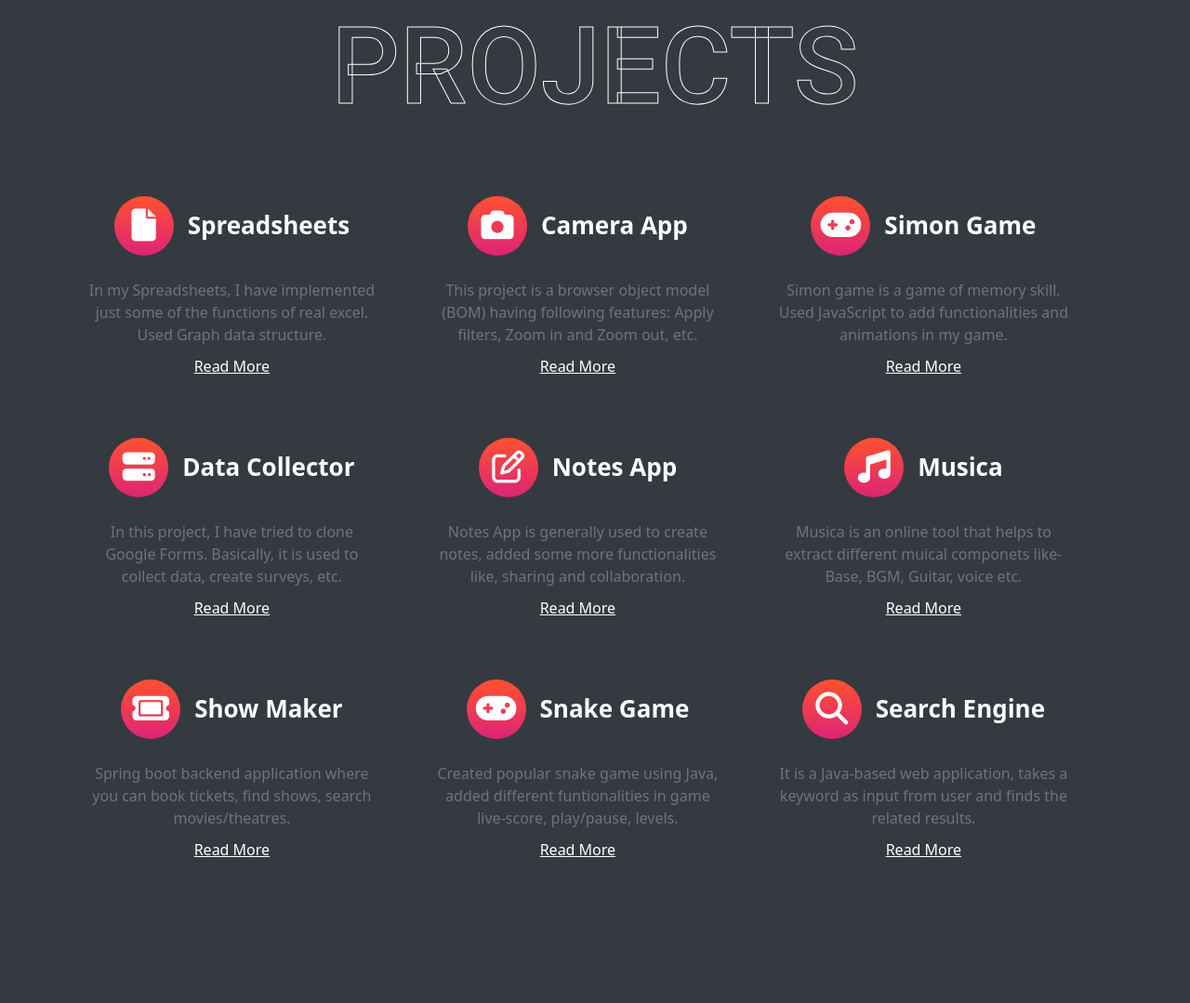
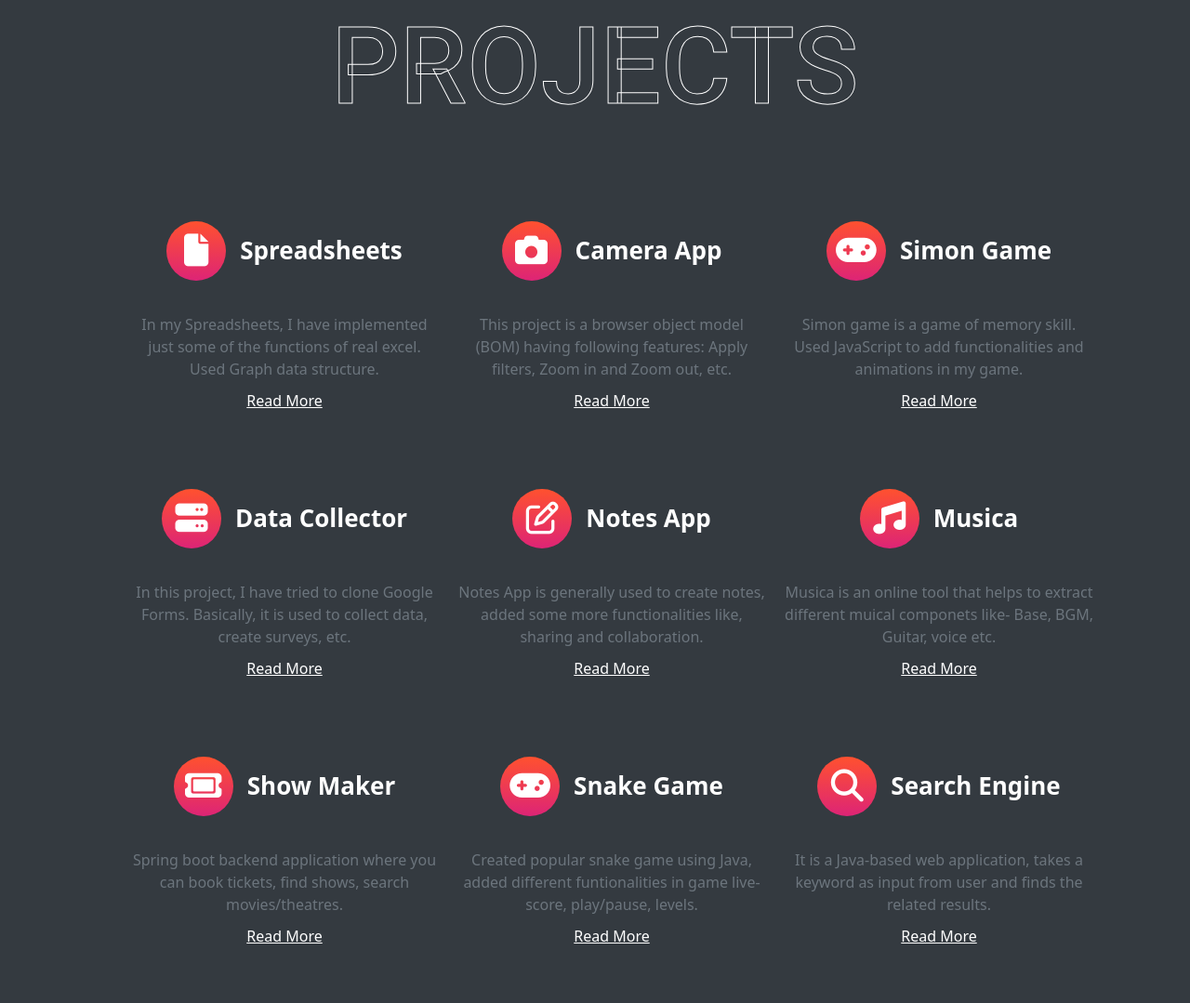
Before and after one commit to candy-6646/Portfolio, a plain HTML site: page index.html in a window 1280 px wide. Shown: the part 3376-4455 px from the top of the page at 93% size. Drawn offline with nearby package versions, Linux system fonts and the light colour scheme; a web font is replaced by a local one.

Commit message:
fixed-css-project-card

```diff
--- a/css/style.css
+++ b/css/style.css
@@ -510,25 +510,22 @@ nav {
 
 #projects .container {
     height: auto;
+    width: 100%;
     display: flex;
     flex-wrap: wrap;
 }
 
-#projects .row {
-    height: auto;
-}
-
-#projects .row > div {
+#projects .project-card-cont {
+    width: 22rem;
     height: 18rem;
     justify-content: center;
     align-items: center;
 }
 
 #projects .project-card {
-    width: 90%;
-    height: 90%;
-    margin-bottom: 3rem;
-    margin-top: 2rem;
+    width: 100%;
+    height: 100%;
+    margin: 3rem;
 }
 
 .project-card .project-title {
--- a/js/script.js
+++ b/js/script.js
@@ -209,8 +209,7 @@ let projects = [
 let projectContainer = document.querySelector("#projects .container");
 for(let i = 0; i < projects.length; i++) {
     let projectCard = document.createElement('div');
-    projectCard.classList.add('col-lg-4');
-    projectCard.classList.add('col-sm-12');
+    projectCard.classList.add('project-card-cont');
 
     projectCard.innerHTML = `<div class="project-card" data-aos="fade-up">
     <div class="project-title">
```
